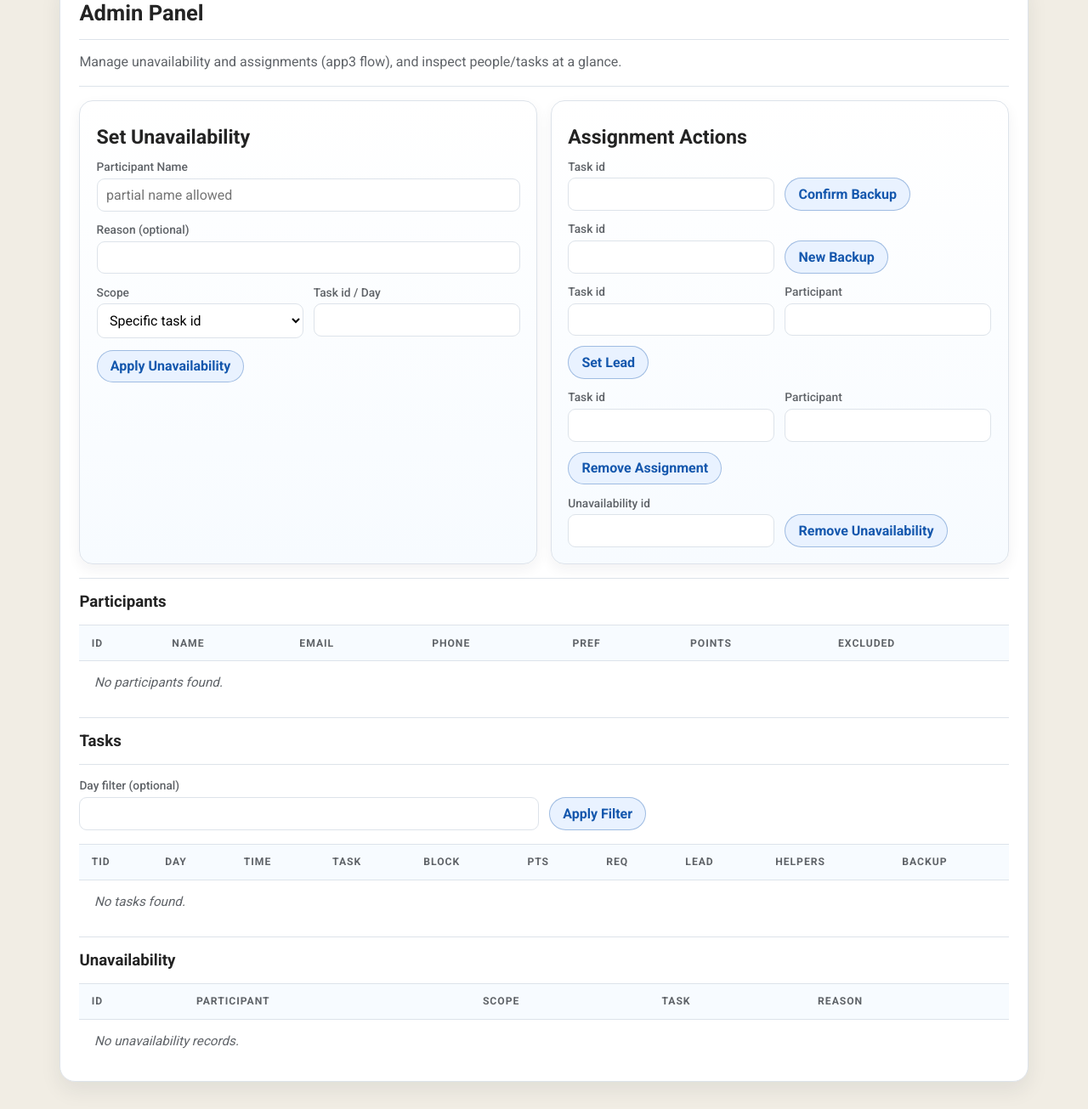
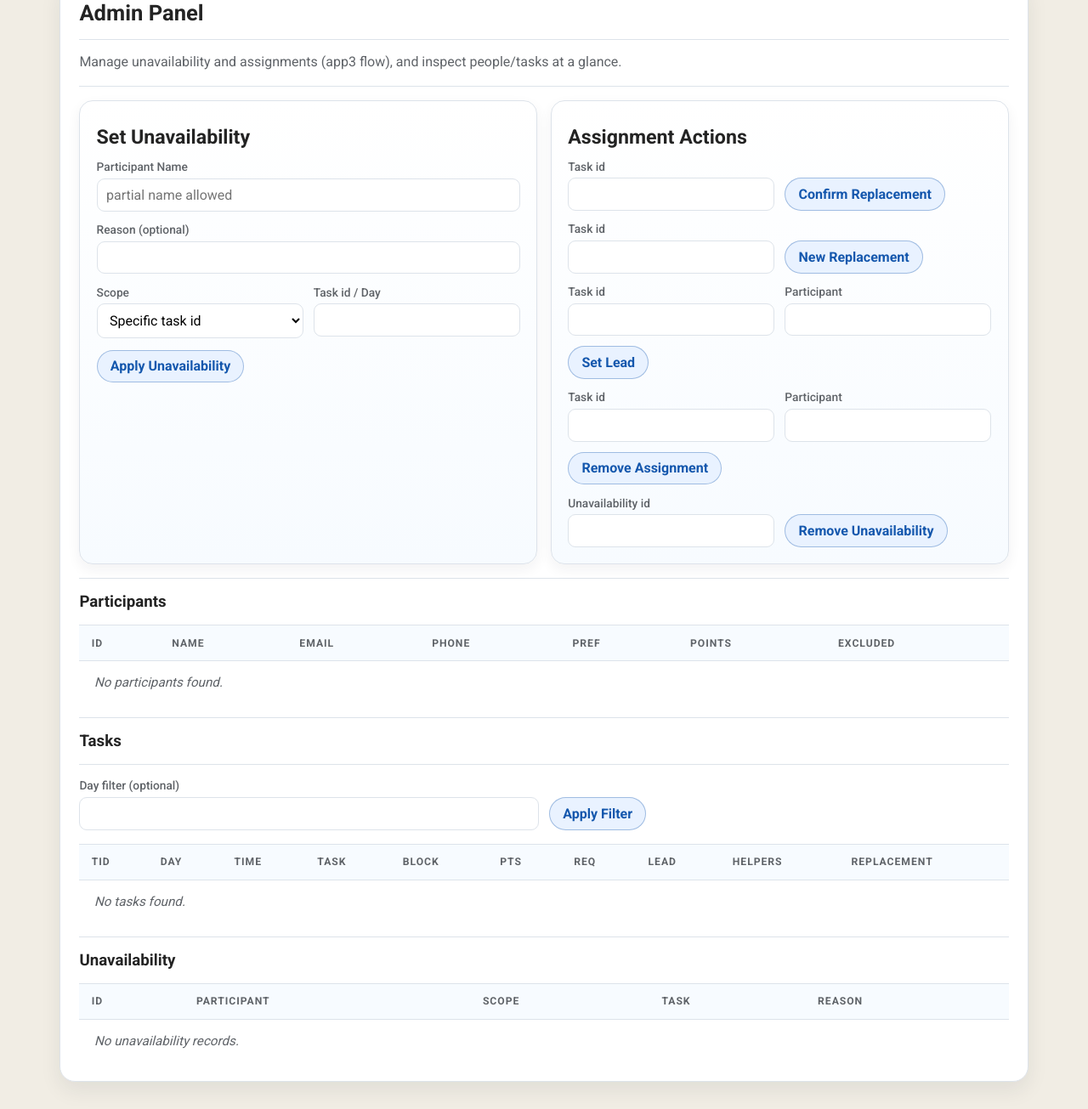
Before and after one commit to janmg/zomerkamp, a Flask app: page /admin in a window 1280 px wide. Shown: the part 308-1613 px from the top of the page at 85% size. Run offline with Flask 3, Linux system fonts and the light colour scheme; data that the repository does not hold is empty.

Commit message:
backup to replacement

```diff
--- a/app4_web/templates/admin.html
+++ b/app4_web/templates/admin.html
@@ -45,7 +45,7 @@
           <label for="confirm_task_id">Task id</label>
           <input id="confirm_task_id" name="task_id" required>
         </div>
-        <div style="align-self: end;"><button type="submit">Confirm Backup</button></div>
+        <div style="align-self: end;"><button type="submit">Confirm Replacement</button></div>
       </form>
 
       <form method="post" class="form-grid">
@@ -54,7 +54,7 @@
           <label for="refresh_task_id">Task id</label>
           <input id="refresh_task_id" name="task_id" required>
         </div>
-        <div style="align-self: end;"><button type="submit">New Backup</button></div>
+        <div style="align-self: end;"><button type="submit">New Replacement</button></div>
       </form>
 
       <form method="post" class="form-grid">
@@ -146,7 +146,7 @@
       <th>Req</th>
       <th>Lead</th>
       <th>Helpers</th>
-      <th>Backup</th>
+      <th>Replacement</th>
     </tr>
   </thead>
   <tbody>
--- a/app4_web/templates/base.html
+++ b/app4_web/templates/base.html
@@ -31,8 +31,19 @@
       min-height: 100vh;
       font-family: "Roboto", Arial, sans-serif;
       color: var(--ink);
-      background: linear-gradient(180deg, #fdfdfd 0 180px, var(--bg) 180px 100%);
+      background: var(--bg);
       position: relative;
+    }
+
+    body::after {
+      content: "";
+      position: fixed;
+      left: 0;
+      top: 0;
+      width: 100%;
+      height: 180px;
+      background: #fdfdfd;
+      z-index: -1;
     }
 
     body::before {
--- a/app4_web/templates/index.html
+++ b/app4_web/templates/index.html
@@ -37,7 +37,7 @@
   <a href="/admin" class="card">
     <div class="card-kicker">Management</div>
     <h3>Admin Panel</h3>
-    <p>Handle unavailability, backup confirmations, lead changes, and assignment updates in one place.</p>
+    <p>Handle unavailability, replacement confirmations, lead changes, and assignment updates in one place.</p>
   </a>
   <a href="/leaderboard" class="card">
     <div class="card-kicker">Fairness</div>
```
